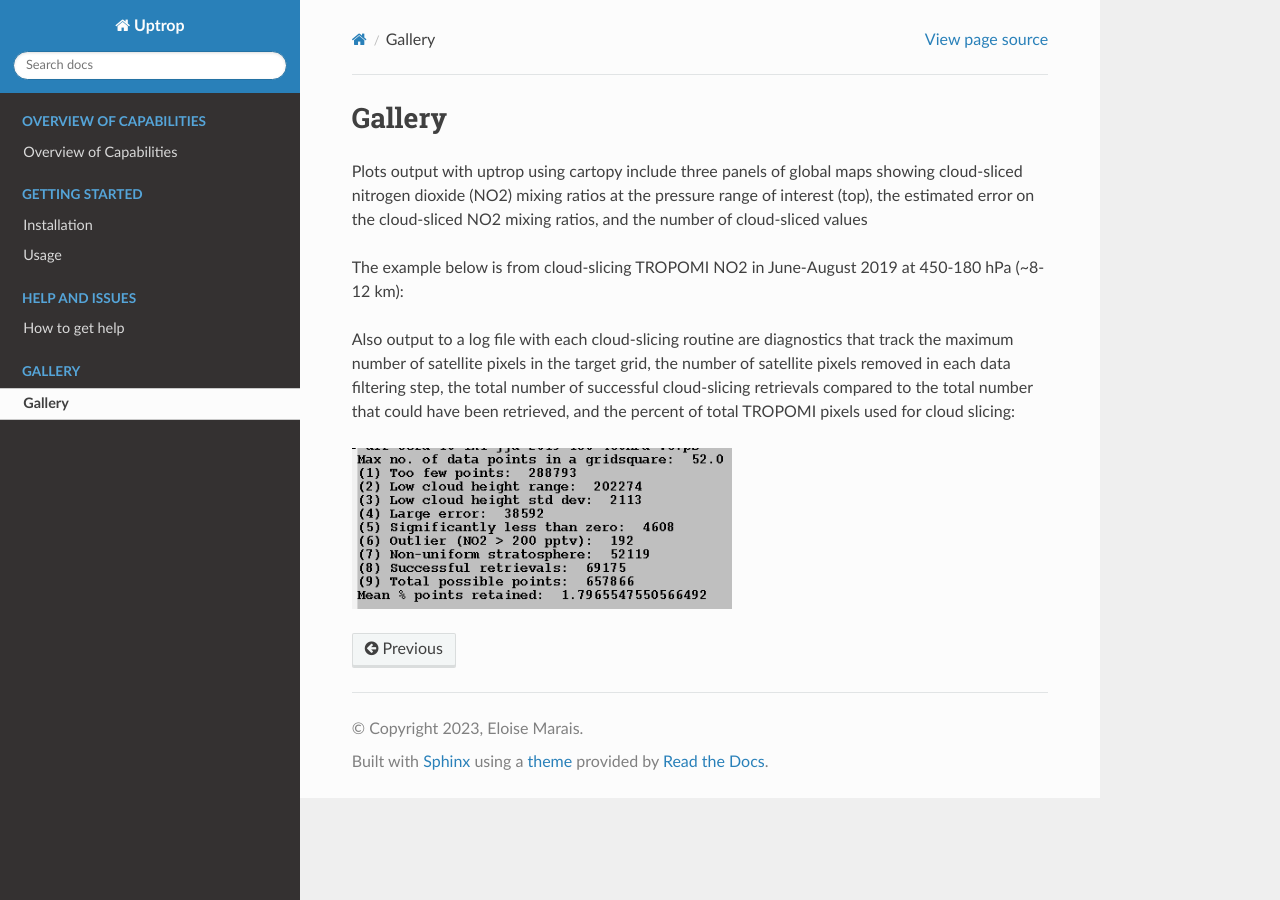
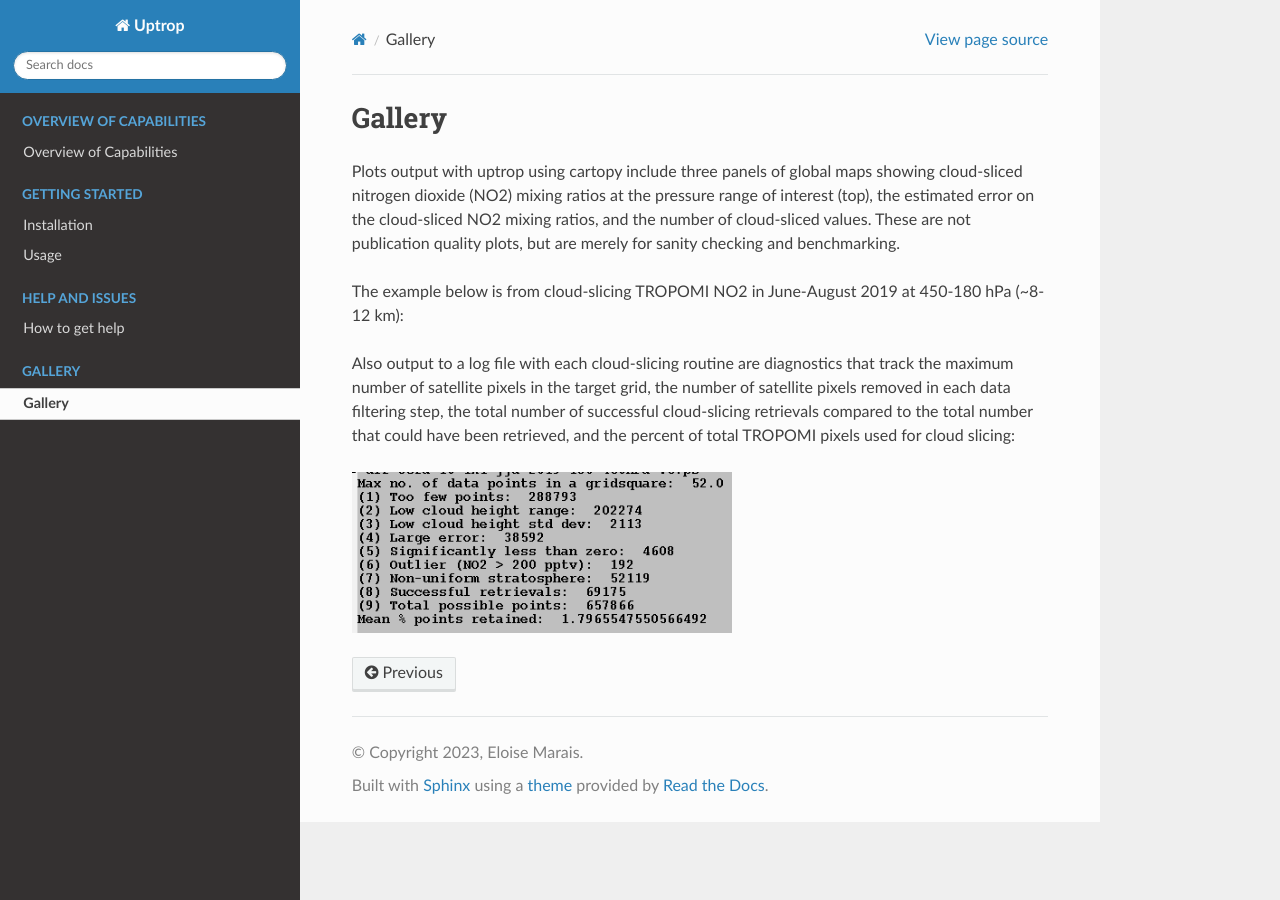
Before and after one commit to eamarais/erc-uptrop, a Sphinx documentation site: the page built from docs/source/Gallery.rst, in a window 1280 px wide. Built offline with Sphinx 7.4.7 and the Read the Docs theme 2.0.0, drawn with Linux system fonts in a browser that asks for light colours.

Commit message:
Update Gallery.rst

```diff
--- a/docs/source/Gallery.rst
+++ b/docs/source/Gallery.rst
@@ -1,9 +1,11 @@
 Gallery
 ==================
 
-Plots output with uptrop using cartopy include three panels of global maps showing cloud-sliced nitrogen dioxide (NO2) mixing ratios at the pressure range of interest (top), the estimated error on the cloud-sliced NO2 mixing ratios, and the number of cloud-sliced values
+Plots output with uptrop using cartopy include three panels of global maps showing cloud-sliced nitrogen dioxide (NO2) mixing ratios at the pressure range of interest (top), the estimated error on the cloud-sliced NO2 mixing ratios, and the number of cloud-sliced values. These are not publication quality plots, but are merely for sanity checking and benchmarking.
 
 The example below is from cloud-slicing TROPOMI NO2 in June-August 2019 at 450-180 hPa (~8-12 km):
+
+
 
 
 Also output to a log file with each cloud-slicing routine are diagnostics that track the maximum number of satellite pixels in the target grid, the number of satellite pixels removed in each data filtering step, the total number of successful cloud-slicing retrievals compared to the total number that could have been retrieved, and the percent of total TROPOMI pixels used for cloud slicing:
```
